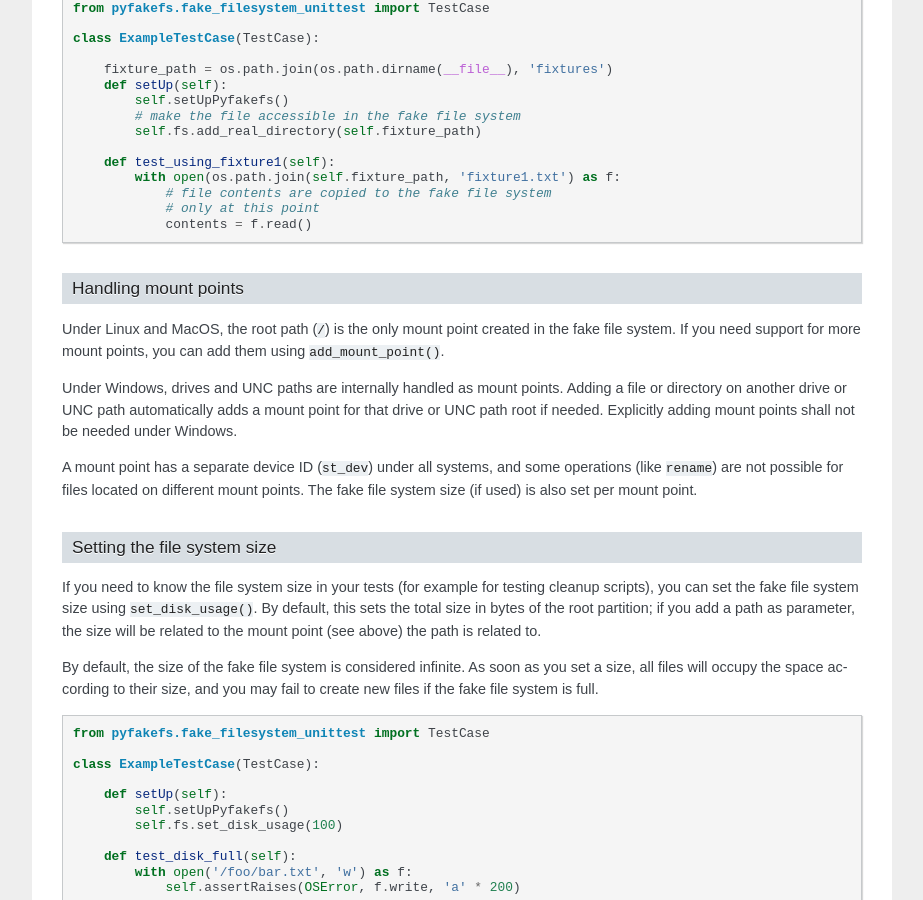
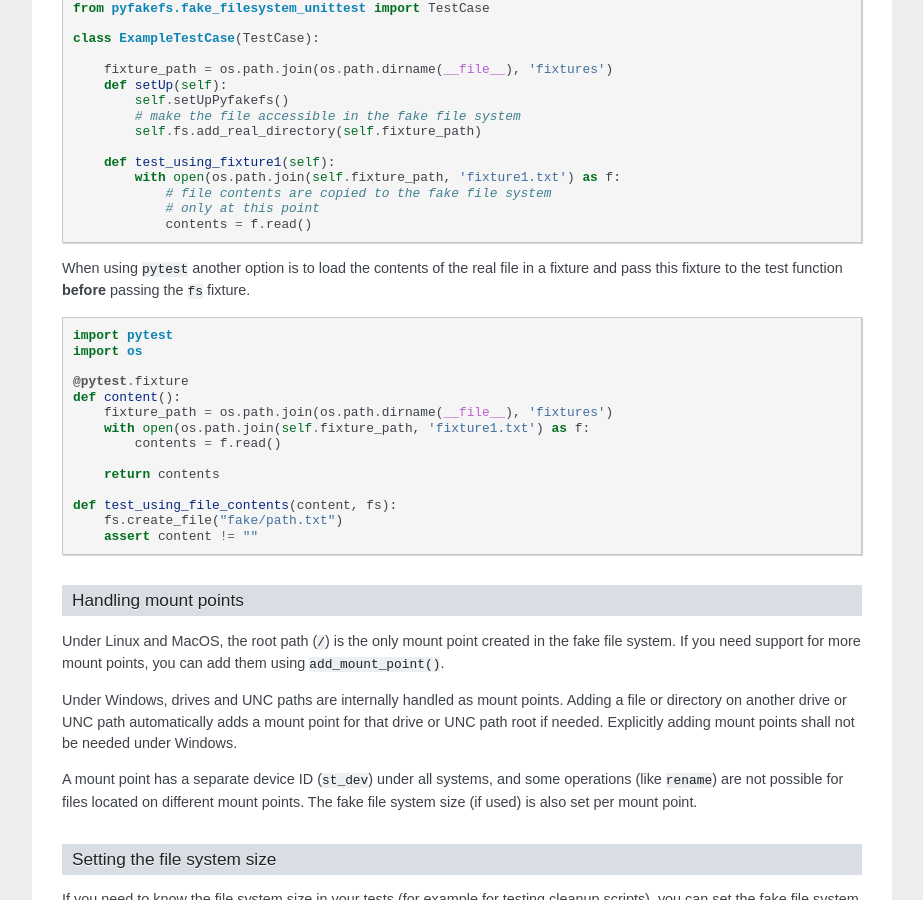
Before and after one commit to pytest-dev/pyfakefs, a Sphinx documentation site: the page built from docs/usage.rst, in a window 1280 px wide and 900 px high, scrolled down 5745 px. Shown: the whole window, without its empty margins (198-1121 px from the left). Built offline with Sphinx 7.4.7, drawn with Linux system fonts in a browser that asks for light colours.

Commit message:
Add note about accessing real files in pytest
Should give pytest users a way to load test resources that does fit with
the style that pytest is normally used.

```diff
--- a/docs/usage.rst
+++ b/docs/usage.rst
@@ -380,6 +380,29 @@ fake filesystem via the argument ``target_path``.
                 # only at this point
                 contents = f.read()
 
+
+When using ``pytest`` another option is to load the contents of the real file
+in a fixture and pass this fixture to the test function **before** passing the ``fs``
+fixture.
+
+.. code:: python
+
+    import pytest
+    import os
+
+    @pytest.fixture
+    def content():
+        fixture_path = os.path.join(os.path.dirname(__file__), 'fixtures')
+        with open(os.path.join(self.fixture_path, 'fixture1.txt') as f:
+            contents = f.read()
+
+        return contents
+
+    def test_using_file_contents(content, fs):
+        fs.create_file("fake/path.txt")
+        assert content != ""
+
+
 Handling mount points
 ~~~~~~~~~~~~~~~~~~~~~
 Under Linux and MacOS, the root path (``/``) is the only mount point created
```
